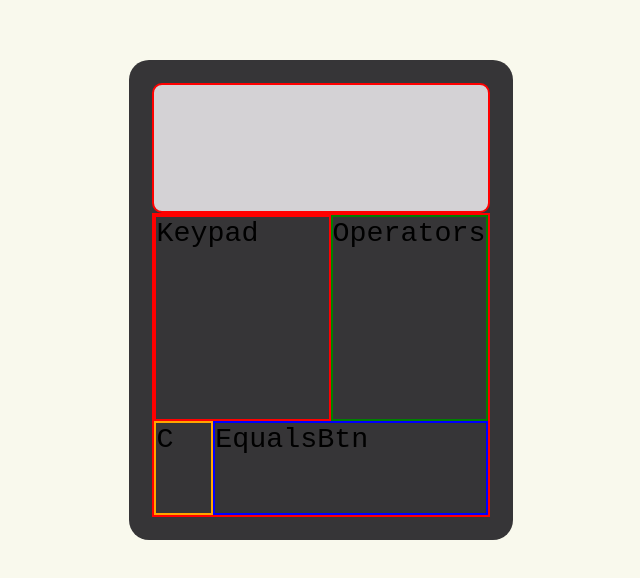
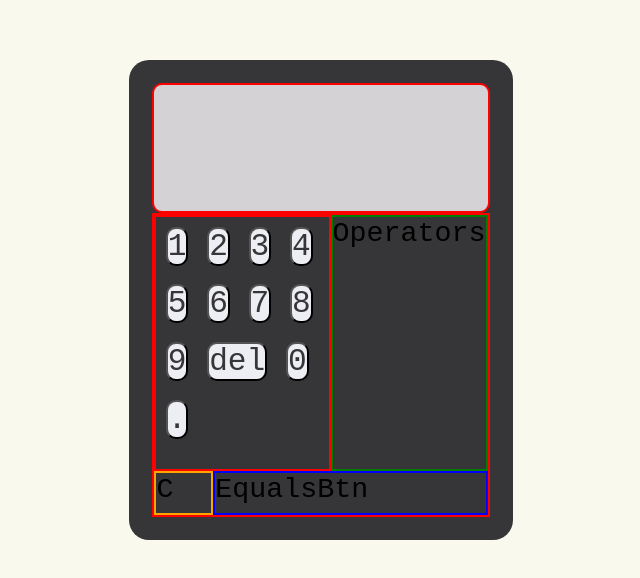
Before and after one commit to rory-maguire/ts-react-calculator, a React (Create React App) app: page / in a window 1280 px wide. Shown: the part 140-718 px from the top of the page, without its empty margins (319-959 px from the left). Built offline with nearby package versions, Linux system fonts and the light colour scheme.

Commit message:
keypad buttons mapped and rendered

```diff
--- /dev/null
+++ b/src/Components/KeypadBtn.tsx
@@ -0,0 +1,12 @@
+import React from "react";
+import styles from "../Styles/KeypadBtn.module.css";
+
+interface IProps {
+	value: string;
+}
+
+const KeypadBtn: React.FC<IProps> = ({ value }) => {
+	return <button className={styles.btn}>{value}</button>;
+};
+
+export default KeypadBtn;
--- a/src/Components/KeypadBtns.tsx
+++ b/src/Components/KeypadBtns.tsx
@@ -1,8 +1,17 @@
 //styles
 import styles from "../Styles/KeypadBtns.module.css";
 
+import { keypad } from "../Structures";
+import KeypadBtn from "./KeypadBtn";
+
 const KeypadBtns = () => {
-	return <div className={styles.keypad}>Keypad</div>;
+	return (
+		<div className={styles.keypad}>
+			{keypad.map((value: string, i) => {
+				return <KeypadBtn value={value} key={i} />;
+			})}
+		</div>
+	);
 };
 
 export default KeypadBtns;
--- /dev/null
+++ b/src/Styles/KeypadBtn.module.css
@@ -0,0 +1,6 @@
+.btn {
+	background-color: var(--digit-btn);
+	color: var(--btn-font-color);
+	margin: 0.3em;
+	border-radius: 10px;
+}
```
